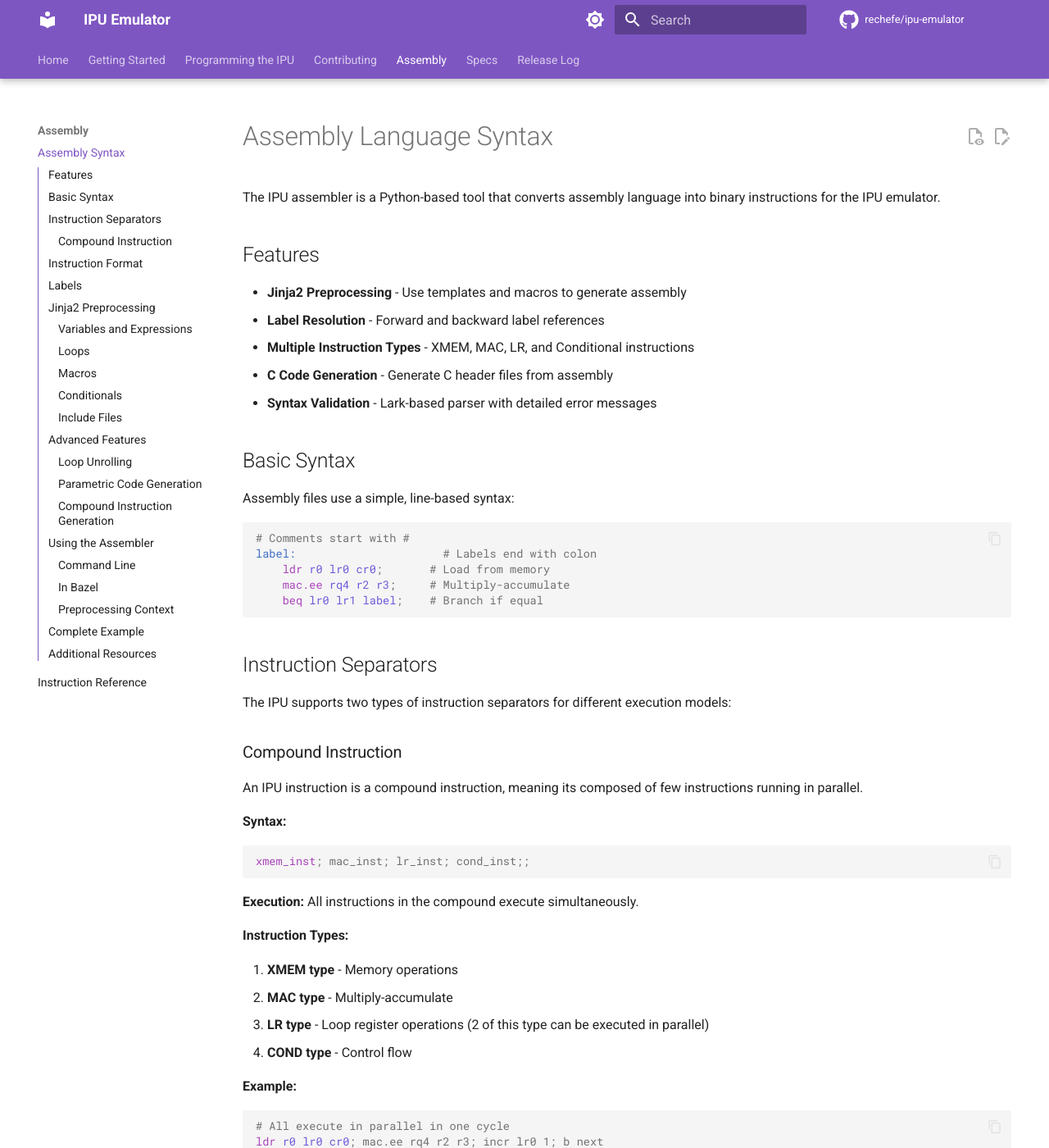
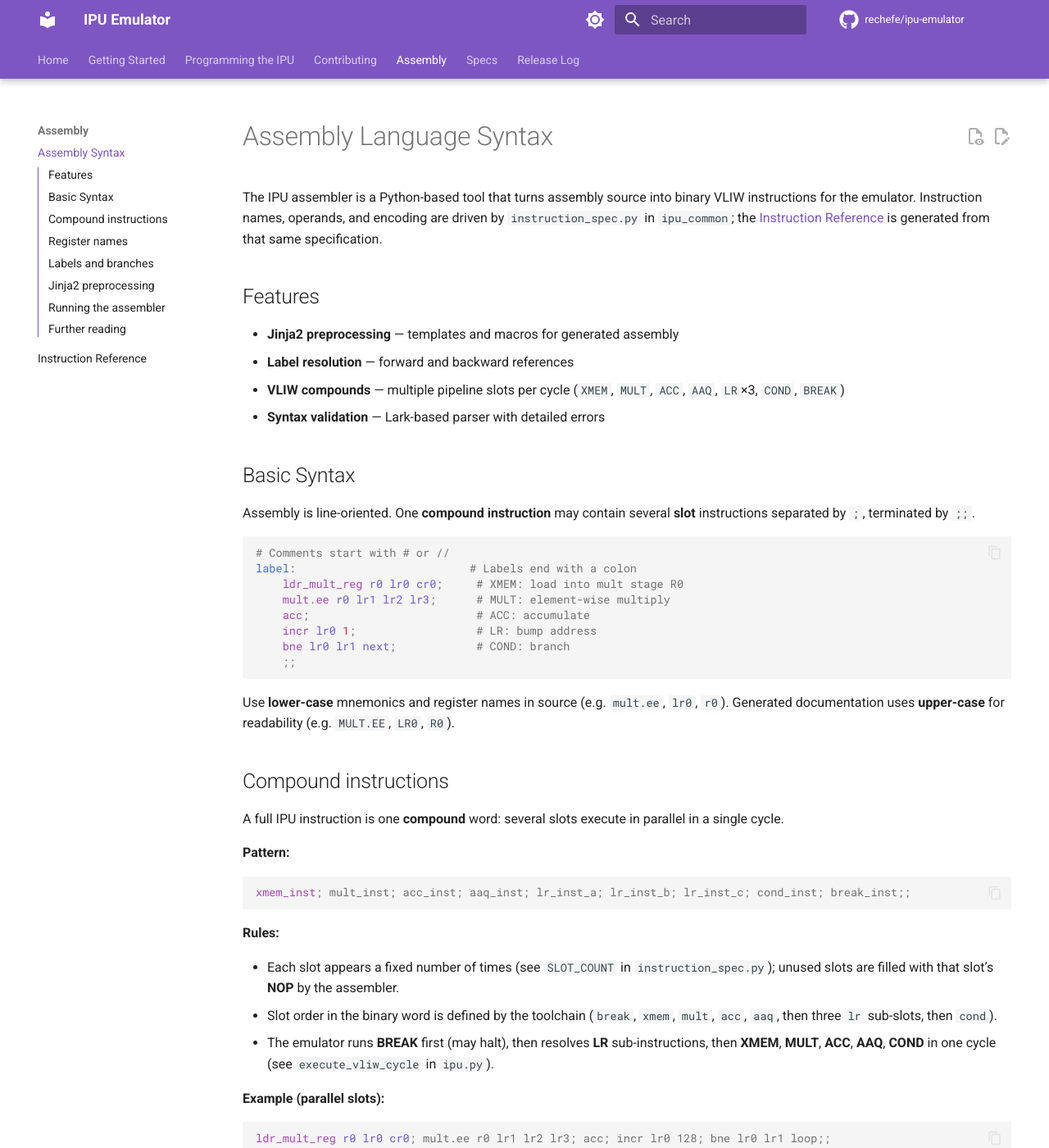
Before and after one commit to rechefe/ipu-emulator, an MkDocs documentation site: the page built from docs/content/assembly-syntax.md, in a window 1280 px wide and 1400 px high. Shown: the whole window at 82% size. Built offline with MkDocs 1.6.1 and Material for MkDocs 9.7.7, drawn with Linux system fonts in a browser that asks for light colours; comment, search, counter and statistics services are not loaded; some of the changed text lies outside the part shown.

Commit message:
ISA: drop mult.ev; restrict mult.ee to R0/R1; refresh docs
- Remove mult.ev from instruction_spec (MULT opcodes shift); delete execute_mult_ev.
- Add MultStageRegR01 operand type and MultStageRegR01Field (rejects mem_bypass at assemble time).
- Emulator: map MultStageRegR01 to mult_stage_reg_field; reject encoding 2 for mult.ee.
- Rewrite fully_connected.asm to use ldr_mult_reg r0 + ldr_cyclic weights + mult.ve (scalar from R0[LR5]).
- Update assembly-syntax, building-applications, wide-vector-debug, adding-instruction, SKILL.
- Instruction reference rendering: template-style sections (General description, Pseudo code, Example of usage) and uppercase opcode headings; refresh MULT.EE / MULT.VE doc strings in spec.
- Wide-vector test: R0 vs R1 staging isolation replaces mem_bypass case.

Closes #52, closes #65, closes #66.

Co-authored-by: Eyal Rechef <rechefe@users.noreply.github.com>

````diff
--- a/docs/content/adding-instruction.md
+++ b/docs/content/adding-instruction.md
@@ -58,7 +58,8 @@ INSTRUCTION_SPEC = {
 - **`operands`**: List of operand definitions, each with:
   - `name`: Meaningful name for the operand (used in handler signature)
   - `type`: Operand type — one of:
-    - `"MultStageReg"` — r0, r1, or mem_bypass
+    - `"MultStageReg"` — `r0`, `r1`, or `mem_bypass` (e.g. `ldr_mult_reg` destination)
+    - `"MultStageRegR01"` — `r0` or `r1` only; same 2-bit encoding as `MultStageReg` (used by `mult.ee`)
     - `"LrIdx"` — lr0-lr15
     - `"CrIdx"` — cr0-cr15
     - `"LcrIdx"` — lr0-lr15 or cr0-cr15
--- a/docs/content/assembly-syntax.md
+++ b/docs/content/assembly-syntax.md
@@ -1,298 +1,101 @@
 # Assembly Language Syntax
 
-The IPU assembler is a Python-based tool that converts assembly language into binary instructions for the IPU emulator.
+The IPU assembler is a Python-based tool that turns assembly source into binary VLIW instructions for the emulator. Instruction names, operands, and encoding are driven by `instruction_spec.py` in `ipu_common`; the [Instruction Reference](instructions.md) is generated from that same specification.
 
 ## Features
 
-- **Jinja2 Preprocessing** - Use templates and macros to generate assembly
-- **Label Resolution** - Forward and backward label references
-- **Multiple Instruction Types** - XMEM, MAC, LR, and Conditional instructions
-- **C Code Generation** - Generate C header files from assembly
-- **Syntax Validation** - Lark-based parser with detailed error messages
+- **Jinja2 preprocessing** — templates and macros for generated assembly
+- **Label resolution** — forward and backward references
+- **VLIW compounds** — multiple pipeline slots per cycle (`XMEM`, `MULT`, `ACC`, `AAQ`, `LR`×3, `COND`, `BREAK`)
+- **Syntax validation** — Lark-based parser with detailed errors
 
 ## Basic Syntax
 
-Assembly files use a simple, line-based syntax:
+Assembly is line-oriented. One **compound instruction** may contain several **slot** instructions separated by `;`, terminated by `;;`.
 
 ```asm
-# Comments start with #
-label:                      # Labels end with colon
-    ldr r0 lr0 cr0;       # Load from memory
-    mac.ee rq4 r2 r3;     # Multiply-accumulate
-    beq lr0 lr1 label;    # Branch if equal
+# Comments start with # or //
+label:                          # Labels end with a colon
+    ldr_mult_reg r0 lr0 cr0;     # XMEM: load into mult stage R0
+    mult.ee r0 lr1 lr2 lr3;      # MULT: element-wise multiply
+    acc;                         # ACC: accumulate
+    incr lr0 1;                  # LR: bump address
+    bne lr0 lr1 next;            # COND: branch
+    ;;
 ```
 
-## Instruction Separators
+Use **lower-case** mnemonics and register names in source (e.g. `mult.ee`, `lr0`, `r0`). Generated documentation uses **upper-case** for readability (e.g. `MULT.EE`, `LR0`, `R0`).
 
-The IPU supports two types of instruction separators for different execution models:
+## Compound instructions
 
-### Compound Instruction
+A full IPU instruction is one **compound** word: several slots execute in parallel in a single cycle.
 
-An IPU instruction is a compound instruction, meaning its composed of few instructions running in parallel.
+**Pattern:**
 
-**Syntax:**
 ```asm
-xmem_inst; mac_inst; lr_inst; cond_inst;;
+xmem_inst; mult_inst; acc_inst; aaq_inst; lr_inst_a; lr_inst_b; lr_inst_c; cond_inst; break_inst;;
 ```
 
-**Execution:** All instructions in the compound execute simultaneously.
+**Rules:**
 
-**Instruction Types:**
+- Each slot appears a fixed number of times (see `SLOT_COUNT` in `instruction_spec.py`); unused slots are filled with that slot’s **NOP** by the assembler.
+- Slot order in the binary word is defined by the toolchain (`break`, `xmem`, `mult`, `acc`, `aaq`, then three `lr` sub-slots, then `cond`).
+- The emulator runs **BREAK** first (may halt), then resolves **LR** sub-instructions, then **XMEM**, **MULT**, **ACC**, **AAQ**, **COND** in one cycle (see `execute_vliw_cycle` in `ipu.py`).
 
-1. **XMEM type** - Memory operations
-2. **MAC type** - Multiply-accumulate
-3. **LR type** - Loop register operations (2 of this type can be executed in parallel)
-4. **COND type** - Control flow
+**Example (parallel slots):**
 
-**Example:**
 ```asm
-# All execute in parallel in one cycle
-ldr r0 lr0 cr0; mac.ee rq4 r2 r3; incr lr0 1; b next
+ldr_mult_reg r0 lr0 cr0; mult.ee r0 lr1 lr2 lr3; acc; incr lr0 128; bne lr0 lr1 loop;;
 ```
 
-**Important Rules:**
+## Register names
 
-- Each pipeline can only execute one instruction per compound
-- Missing pipelines use NOP (no operation)
-- Order doesn't matter within a compound instruction
-- Pipelines are independent and don't interfere
+| Kind | Assembler | Notes |
+|------|-----------|--------|
+| Mult stage | `r0`, `r1` | 128-byte vectors; operands for `MULT.EE` are **`r0`/`r1` only** (no `mem_bypass` on that opcode). |
+| Mult stage (loads) | `r0`, `r1`, `mem_bypass` | Destination of `ldr_mult_reg` only; `mem_bypass` is a load target, not an `MULT.EE` operand. |
+| Cyclic / mask | `RC`, `RM` | Documented as cyclic and mask register file in the instruction reference; addressed via offsets from `LR` operands. |
+| Loop / scalar | `lr0`–`lr15` | General-purpose; **read/write**. |
+| Constant | `cr0`–`cr15` | **Read-only** in assembly; values come from the emulator harness or reset state. **`cr0` is 0, `cr1` is 1** where used as constants. |
+| AAQ | `aaq0`–`aaq3` | Activation/quantization registers. |
 
-**Complete Example:**
-```asm
-# Sequential execution (4 cycles)
-ldr r0 lr0 cr0;;
-mac.ee rq8 r2 r3;;
-incr lr0 1;;
-b next;;
+**Immediates (LR slot):** decimal, hex (`0x…`), binary (`0b…`); 16-bit signed range where applicable.
 
-# Parallel execution (1 cycle)
-ldr rq0 lr0 cr0; mac.ee rq4 r2 r3; incr lr0 1; b next;;
-```
-
-## Instruction Format
-
-Each instruction follows the pattern:
-
-```
-opcode operand1 operand2 operand3
-```
-
-**Register Types:**
-
-- `r0-r11` - Data registers (128-byte vectors)
-- `mem_bypass` - Equivalent to R register - used if loading R register and applying MAC using it is needed in the same instruction.
-- `rq0, rq4, rq8` - Aliases of `r0-r11` registers (512-byte vectors) - e.g. `rq = {r0, r1, r2, r3}`
-- `lr0-lr15` - General registers - IPU can read and write LRs
-- `cr0-cr15` - Configuration registers - IPU can only read CRs
-
-**Immediate Values:**
-
-- Decimal: `42`
-- Hexadecimal: `0x2A`
-- Binary: `0b00101010`
-- Negative: `-10`
-
-## Labels
-
-Labels mark positions in code for jumps and branches:
+## Labels and branches
 
 ```asm
-start:              # Label definition
-    set lr0 10
+start:
+    set lr0 0
 loop:
     incr lr0 1
-    bne lr0 lr1 loop    # Branch to label
-    b start             # Jump to label
-```
-
-**Label References:**
-
-- **Backward**: Reference to a label already defined
-- **Forward**: Reference to a label defined later
-- **Relative**: `+N` or `-N` (jump N instructions forward/backward)
-
-**Examples:**
-```asm
-b +5        # Jump 5 instructions forward
-b -2        # Jump 2 instructions backward
-b loop      # Jump to label 'loop'
-```
-
-## Jinja2 Preprocessing
-
-The assembler supports [Jinja2 templates](https://jinja.palletsprojects.com/) for powerful code generation:
-
-### Variables and Expressions
-
-```jinja2
-{% set loop_count = 10 %}
-{% set base_addr = 0x1000 %}
-
-set lr0 {{ base_addr }};
-set lr1 {{ loop_count }};
-```
-
-### Loops
-
-```jinja2
-{% for i in range(8) %}
-ldr r{{ i }} lr0 cr{{ i }};;
-{% endfor %}
-```
-
-### Macros
-
-```jinja2
-{% macro load_vector(reg_num, addr) %}
-set lr0 {{ addr }};
-ldr r{{ reg_num }} lr0 cr0;;
-{% endmacro %}
-
-{{ load_vector(0, 0x1000) }}
-{{ load_vector(1, 0x2000) }}
-```
-
-### Conditionals
-
-```jinja2
-{% set use_optimization = true %}
-
-{% if use_optimization %}
-    # Optimized code path - parallel execution
-    ldr r0 lr0 cr0; mac.agg rq0 r2 r3; incr lr0 128; b next;;
-{% else %}
-    # Standard code path - sequential
-    ldr rx0 lr0 cr0;;
-    mac.ee rx1 rx2 rx3;;
-    incr lr0 128;;
-    b next;;
-{% endif %}
-```
-
-### Include Files
-
-```jinja2
-{% include 'common_macros.j2' %}
-{% include 'constants.j2' %}
-```
-
-## Advanced Features
-
-### Loop Unrolling
-
-```jinja2
-{% macro unroll_loop(count) %}
-{% for i in range(count) %}
-    ldr r{{ i % 8 }} lr0 cr0; mac.ee rx0 rx{{ i % 8 }} rx7; incr lr0 128;;
-{% endfor %}
-{% endmacro %}
-
-{{ unroll_loop(16) }}
-```
-
-### Parametric Code Generation
-
-```jinja2
-{% set VECTOR_SIZE = 128 %}
-{% set NUM_LAYERS = 4 %}
-{% set ACTIVATION = 'relu' %}
-
-{% for layer in range(NUM_LAYERS) %}
-layer_{{ layer }}:
-    # Load weights for layer {{ layer }}
-    set lr0 {{ 0x1000 + layer * VECTOR_SIZE }};;
-    ldr rx1 lr0 cr0;;
-
-    # Matrix multiply
-    mac.ev rx0 rx1 rx2 lr0;;
-
-    {% if ACTIVATION == 'relu' %}
-    # ReLU activation
-    blt rx0 lr0 skip_relu_{{ layer }};;
-    set rx0 0;;
-skip_relu_{{ layer }}:
-    {% endif %}
-{% endfor %}
-```
-
-### Compound Instruction Generation
-
-```jinja2
-{% macro parallel_load_mac(rx_out, rx1, rx2, addr, offset) %}
-ldr {{ rx1 }} lr0 cr0; mac.ee {{ rx_out }} {{ rx1 }} {{ rx2 }}; incr lr0 {{ offset }};;
-{% endmacro %}
-
-# Generates efficient parallel instructions
-{{ parallel_load_mac('rx0', 'rx1', 'rx2', 0x1000, 128) }}
-```
-
-## Using the Assembler
-
-### Command Line
-
-```bash
-# Assemble to binary
-ipu-as input.asm -o output.bin
-
-# Generate C header
-ipu-as input.asm --c-gen --out-dir ./generated
-
-# With preprocessing
-ipu-as template.asm.j2 -o output.bin
-
-# Define variables
-ipu-as template.asm.j2 --define OPTIMIZE=true --define SIZE=256
-```
-
-### In Bazel
-
-```starlark
-load("//asm_rules:defs.bzl", "ipu_asm")
-
-ipu_asm(
-    name = "my_program",
-    src = "program.asm",
-)
-```
-
-### Preprocessing Context
-
-The assembler automatically provides these variables in templates:
-
-- `__file__` - Current file path
-- `__line__` - Current line number
-- Custom variables via command line: `--define VAR=value`
-
-## Complete Example
-
-```asm
-# Matrix-vector multiplication with loop unrolling
-{% set ROWS = 8 %}
-{% set COLS = 128 %}
-
-# Initialize base addresses
-set lr0 0x1000      ;; # Matrix base address
-set lr1 0x2000      ;; # Vector base address
-set lr2 0x3000      ;; # Result base address
-set lr3 {{ ROWS }}  ;; # Loop counter
-
-main_loop:
-    # Parallel load and MAC operations
-    {% for i in range(COLS // 16) %}
-    ldr r{{ i % 4 }} lr0 cr{{ i }}; mac.ev rq4 r{{ i % 4 }} r6 lr1; incr lr0, 16;;
-    {% endfor %}
-
-    # Store result and update
-    str rx7 lr2 cr0; incr lr2, 128; incr lr3, 1;;
-
-    # Loop condition
-    bnz lr3 lr0 main_loop;;
-
-end:
+    bne lr0 lr1 loop
     bkpt
 ```
 
-## Additional Resources
+Relative labels such as `b +5` / `b -2` are supported where the grammar accepts a **label** token (see cond-slot instructions in the reference).
 
-- [Jinja2 Template Documentation](https://jinja.palletsprojects.com/en/3.1.x/templates/)
-- [Instruction Reference](instructions.md) - Complete instruction set documentation
+## Jinja2 preprocessing
+
+The assembler runs Jinja2 on the source when `{{`, `{%`, or `{#` appear.
+
+```jinja2
+{% set base = 0x1000 %}
+set lr0 {{ base }};
+ldr_mult_reg r0 lr0 cr0;;
+```
+
+## Running the assembler
+
+**Command line (Bazel):**
+
+```bash
+bazel run //src/tools/ipu-as-py:ipu-as -- assemble --input prog.asm --output prog.bin
+```
+
+**In Bazel build rules:** use the project’s `ipu_asm` rule (see [Building Applications](building-applications.md)).
+
+## Further reading
+
+- [Instruction Reference](instructions.md) — auto-generated from `instruction_spec.py`
+- [Adding Instructions](adding-instruction.md)
+- [Building Applications](building-applications.md)
--- a/docs/content/building-applications.md
+++ b/docs/content/building-applications.md
@@ -283,7 +283,7 @@ This section walks through a complete real-world implementation: a fully-connect
 
 ### Assembly Program
 
-The IPU assembly implements the core computation: for each input sample, compute the dot product of the input vector with each weight row (after transposition for efficiency):
+The IPU assembly implements the core computation: activations for the current sample live in **`R0`** (loaded once per sample). Each inner-loop iteration loads a 128-byte **weight row** into the cyclic register (**`RC`**) and issues **`MULT.VE`**, which multiplies that row by the scalar **`R0[LR5]`** (loop counter after increment), then accumulates.
 
 ```asm
 set                 lr0 0 ;;
@@ -293,17 +293,18 @@ set                 lr2 0 ;;
 input_loop:
     reset_acc;;
 
-    ldr_cyclic_mult_reg lr0 cr0 lr15;;
+    ldr_mult_reg        r0 lr0 cr0;;
 
     set                 lr4 -128;;
     set                 lr5 -1;;
     set                 lr6 127;;
+    set                 lr15 0;;
 
 element_loop:
-    ldr_mult_reg        mem_bypass lr4 cr1;
+    ldr_cyclic_mult_reg lr4 cr1 lr15;
     incr                lr4 128;
     incr                lr5 1;
-    mult.ev             mem_bypass lr5 lr15 lr15;
+    mult.ve             lr15 lr15 lr15 lr5;
     acc;
     blt                 lr5 lr6 element_loop;;
 
````
Also changed, not shown: SKILL.md (+3 -3 lines), docs/content/wide-vector-debug-mode.md (+1 -1 lines), 6 other files.
